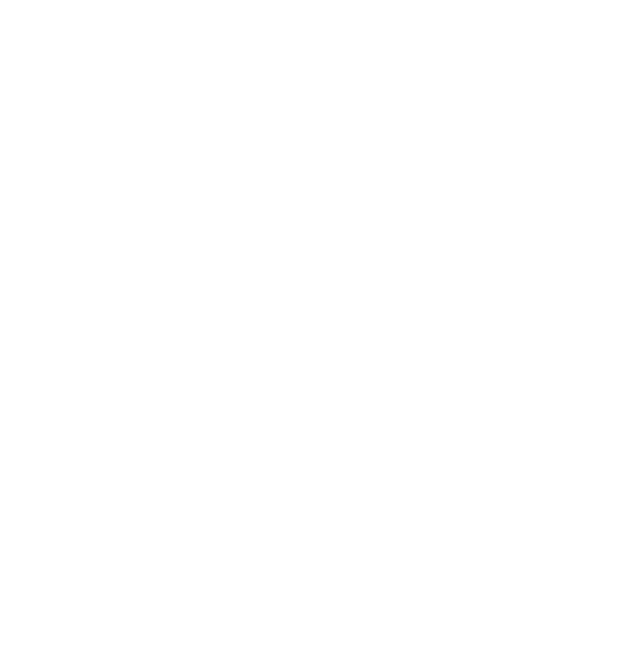
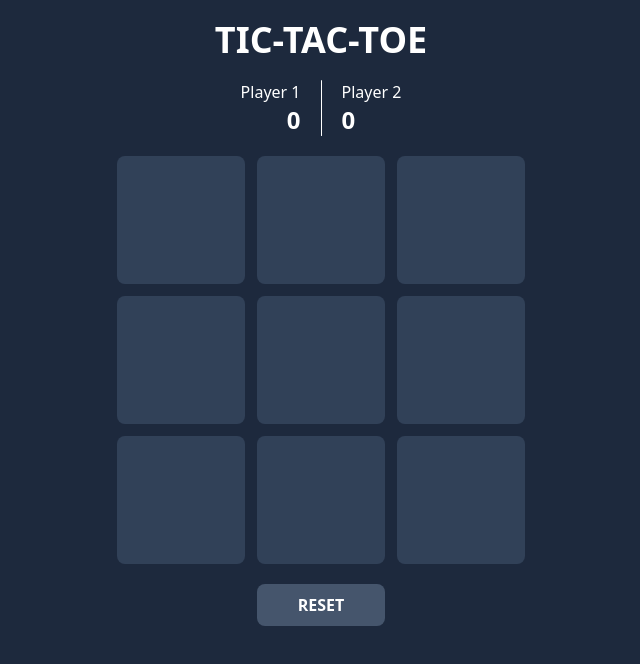
Before and after one commit to COPA100/TicTacToe, a plain HTML site: page index.html in a window 1280 px wide. Shown: the whole page, without its empty margins (319-959 px from the left). Drawn offline with nearby package versions, Linux system fonts and the light colour scheme.

Commit message:
created html and css with tailwind. js logic next

```diff
--- a/index.html
+++ b/index.html
@@ -1,9 +1,70 @@
 <!DOCTYPE html>
-<html lang="en">
+<html>
     <head>
         <meta charset="UTF-8" />
         <meta name="viewport" content="width=device-width, initial-scale=1.0" />
-        <title>Document</title>
+        <script src="https://cdn.jsdelivr.net/npm/@tailwindcss/browser@4"></script>
+        <title>Tic-Tac-Toe</title>
     </head>
-    <body></body>
+    <body class="bg-slate-800 text-white">
+        <h1 class="text-4xl font-bold flex justify-center py-5">TIC-TAC-TOE</h1>
+        <div class="flex justify-center pb-5 gap-5">
+            <div class="flex flex-col items-end">
+                <h2 id="player1Name">Player 1</h2>
+                <h2 id="player1Score" class="font-semibold text-2xl">0</h2>
+            </div>
+            <div class="h-auto bg-white w-[1px] rounded-md"></div>
+            <div class="flex flex-col">
+                <h2 id="player2Name">Player 2</h2>
+                <h2 id="player2Score" class="font-semibold text-2xl">0</h2>
+            </div>
+        </div>
+        <div class="flex justify-center">
+            <div class="grid grid-rows-3 grid-cols-3 gap-3">
+                <div
+                    id="grid1"
+                    class="w-22 h-22 sm:w-32 sm:h-32 cursor-pointer rounded-lg bg-slate-700 hover:scale-[101%] hover:shadow-md transition-all"
+                ></div>
+                <div
+                    id="grid2"
+                    class="w-22 h-22 sm:w-32 sm:h-32 cursor-pointer rounded-lg bg-slate-700 hover:scale-[101%] hover:shadow-md transition-all"
+                ></div>
+                <div
+                    id="grid3"
+                    class="w-22 h-22 sm:w-32 sm:h-32 cursor-pointer rounded-lg bg-slate-700 hover:scale-[101%] hover:shadow-md transition-all"
+                ></div>
+                <div
+                    id="grid4"
+                    class="w-22 h-22 sm:w-32 sm:h-32 cursor-pointer rounded-lg bg-slate-700 hover:scale-[101%] hover:shadow-md transition-all"
+                ></div>
+                <div
+                    id="grid5"
+                    class="w-22 h-22 sm:w-32 sm:h-32 cursor-pointer rounded-lg bg-slate-700 hover:scale-[101%] hover:shadow-md transition-all"
+                ></div>
+                <div
+                    id="grid6"
+                    class="w-22 h-22 sm:w-32 sm:h-32 cursor-pointer rounded-lg bg-slate-700 hover:scale-[101%] hover:shadow-md transition-all"
+                ></div>
+                <div
+                    id="grid7"
+                    class="w-22 h-22 sm:w-32 sm:h-32 cursor-pointer rounded-lg bg-slate-700 hover:scale-[101%] hover:shadow-md transition-all"
+                ></div>
+                <div
+                    id="grid8"
+                    class="w-22 h-22 sm:w-32 sm:h-32 cursor-pointer rounded-lg bg-slate-700 hover:scale-[101%] hover:shadow-md transition-all"
+                ></div>
+                <div
+                    id="grid9"
+                    class="w-22 h-22 sm:w-32 sm:h-32 cursor-pointer rounded-lg bg-slate-700 hover:scale-[101%] hover:shadow-md transition-all"
+                ></div>
+            </div>
+        </div>
+        <div id="resetBtn" class="flex justify-center py-5 gap-5">
+            <button
+                class="bg-slate-600 px-10 py-2 rounded-lg cursor-pointer border-1 border-transparent uppercase font-semibold hover:shadow-md hover:scale-[102%] hover:border-white transition-all"
+            >
+                Reset
+            </button>
+        </div>
+    </body>
 </html>
--- /dev/null
+++ b/tailwind.config.js
@@ -0,0 +1 @@
+// This file enables Tailwind Intellisense while using Tailwinds Play CDN
```
Also changed, not shown: app.js (+8 -4 lines), input.css (deleted).
